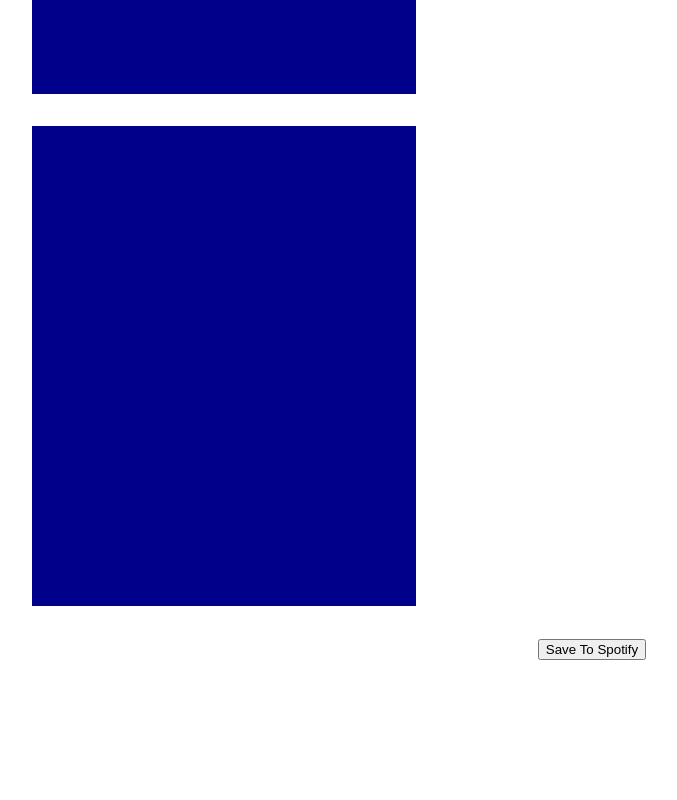
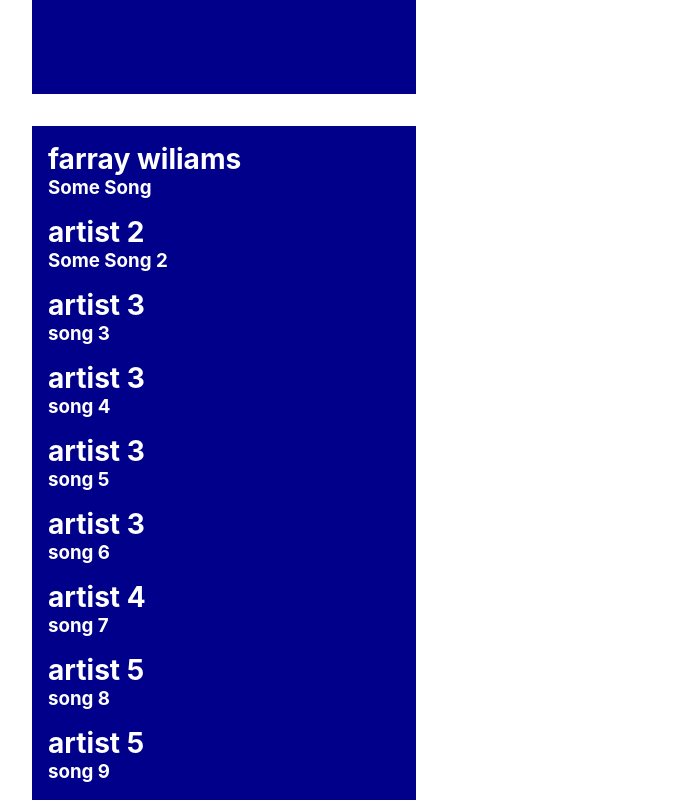
Before and after one commit to Jani-B/jammming, a React (Create React App) app: page / in a window 1280 px wide. Shown: the part 660-1460 px from the top of the page, without its empty margins (48-725 px from the left). Before the commit the page ends 1320 px from the top, so only its background shows below. Built offline with nearby package versions, Linux system fonts and the light colour scheme.

Commit message:
Added code to TrackList.js to add songs

```diff
--- a/src/App.css
+++ b/src/App.css
@@ -21,3 +21,25 @@
   height: 30rem;
   background-color: darkblue;
 }
+
+.TrackList {
+  margin: 2rem 5rem;
+  width: 30%;
+  background-color: darkblue;
+  text-align: left;
+  color: white;
+}
+
+.TrackList div {
+  padding: 1rem;
+}
+
+.TrackList h2 {
+  margin: 0;
+}
+
+.TrackList p {
+  margin: 0;
+  padding: 0;
+  padding-bottom: 1rem;
+}
--- a/src/App.js
+++ b/src/App.js
@@ -1,4 +1,5 @@
 import './App.css';
+import trackList from './Tracklist';
 
 function App() {
   return (
@@ -11,8 +12,8 @@ function App() {
       </div>
 
       <div className="SearchResults"></div>
+      <div className="TrackList"><h3>{trackList()}</h3></div>
       <div className="Playlist"></div>
-      <div className="Tracklist"></div>
       <div className="Track"></div>
       <button className="SaveToSpotify">Save To Spotify</button>
 
--- a/src/SearchBar.js
+++ b/src/SearchBar.js
@@ -0,0 +1 @@
+import muckSpotify from './Spotify';
--- /dev/null
+++ b/src/Spotify.js
@@ -0,0 +1,42 @@
+const muckSpotify = {
+    songs: [
+        {
+            title: "Some Song",
+            artist: "farray wiliams"
+        },
+        {
+            title: "Some Song 2",
+            artist: "artist 2"
+        },
+        {
+            title: "song 3",
+            artist: "artist 3"
+        },
+        {
+            title: "song 4",
+            artist: "artist 3"
+        },
+        {
+            title: "song 5",
+            artist: "artist 3"
+        },
+        {
+            title: "song 6",
+            artist: "artist 3"
+        },
+        {
+            title: "song 7",
+            artist: "artist 4"
+        },
+        {
+            title: "song 8",
+            artist: "artist 5"
+        },
+        {
+            title: "song 9",
+            artist: "artist 5"
+        }
+    ]
+};
+
+export default muckSpotify;
--- a/src/Tracklist.js
+++ b/src/Tracklist.js
@@ -0,0 +1,34 @@
+import muckSpotify from './Spotify';
+
+
+const trackList = () => {
+    const SpotifyArtistArray = [];
+    const SpotifyTitleArray = [];
+    for (let i=0; i < muckSpotify.songs.length; i++){
+        SpotifyArtistArray.push(muckSpotify.songs[i].artist);
+        SpotifyTitleArray.push(muckSpotify.songs[i].title);
+
+    }
+
+       return (
+        <div>
+
+            {
+                Object.keys(muckSpotify.songs).map((propKey) => {
+                    return (
+                        <>
+                    <h2 key={propKey} class={propKey}>{muckSpotify.songs[propKey].artist}</h2>
+                    <p key={"p" + propKey}>{muckSpotify.songs[propKey].title}</p>
+                    </>
+                    )
+
+                })
+            }
+
+
+       </div>
+       );
+
+}
+
+export default trackList;
```
